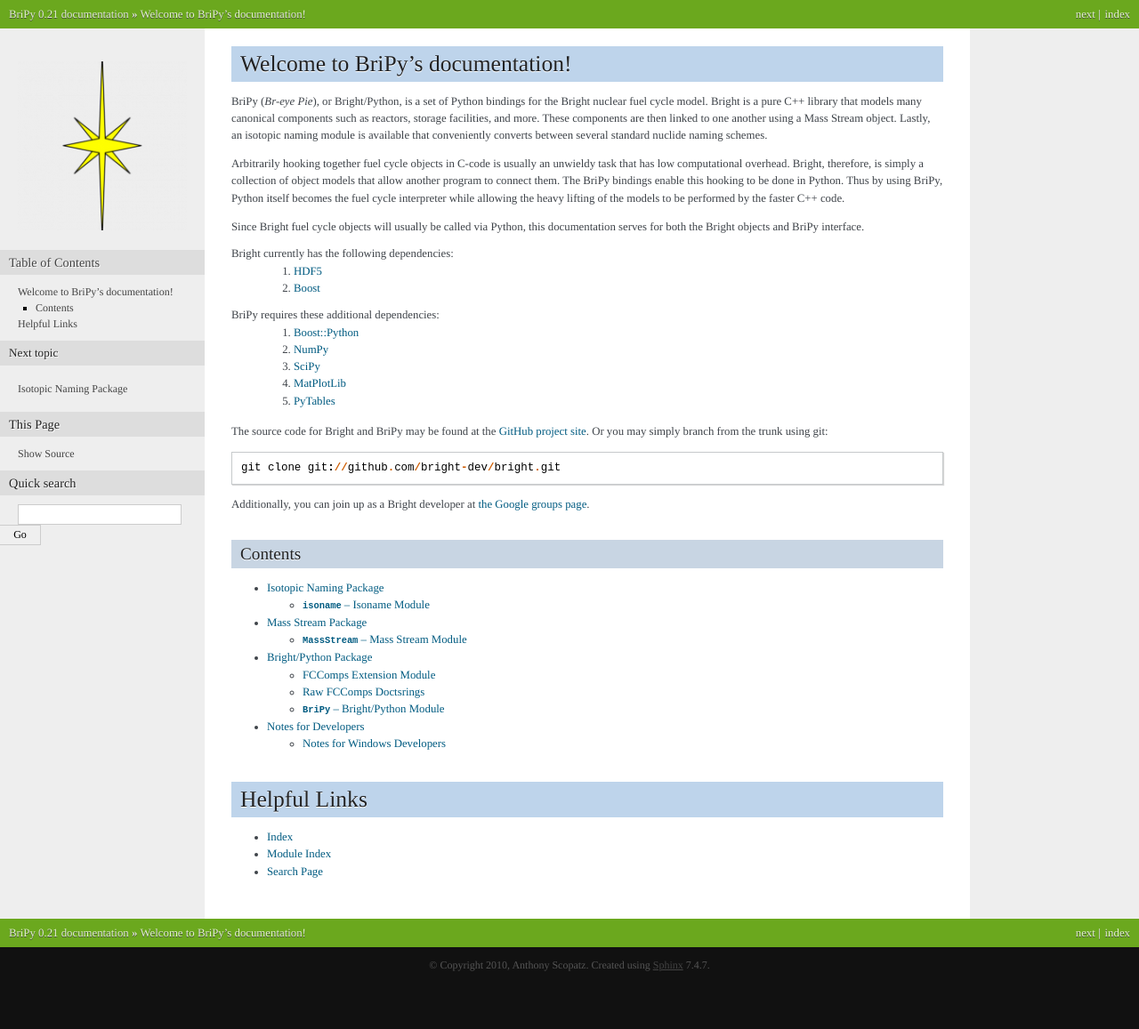
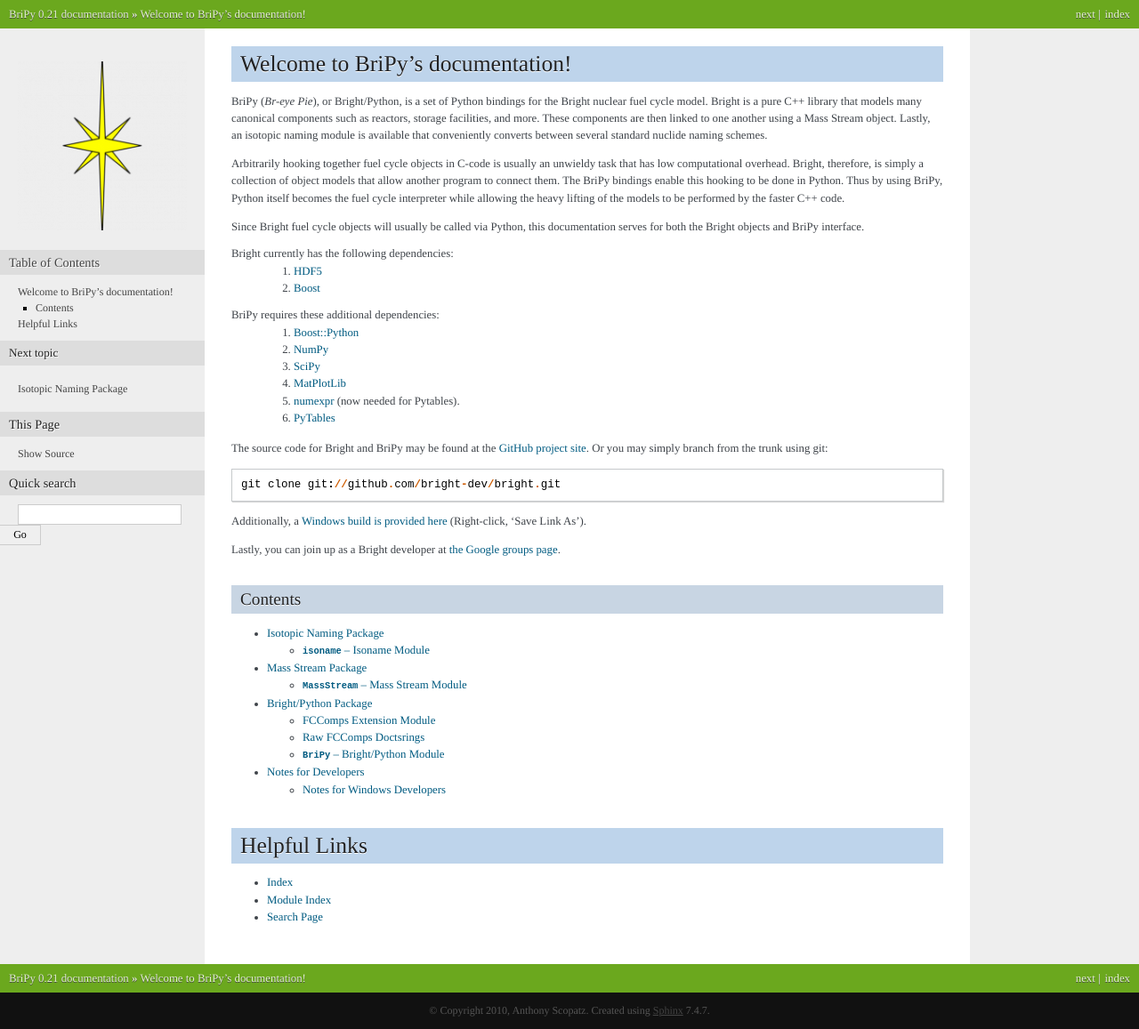
Before and after one commit to bright-dev/bright, a Sphinx documentation site: the page built from doc/source/index.rst, in a window 1280 px wide. Shown: the whole page at 89% size. Built offline with Sphinx 7.4.7, drawn with Linux system fonts in a browser that asks for light colours; formulas are drawn with MathJax 3; before the commit the page ends 1106 px from its top, so only the background shows below that.

Commit message:
Added link to Windows build on documentation frontpage.

```diff
--- a/doc/source/index.rst
+++ b/doc/source/index.rst
@@ -25,6 +25,7 @@ BriPy requires these additional dependencies:
    #. `NumPy <http://numpy.scipy.org/>`_
    #. `SciPy <http://www.scipy.org/>`_
    #. `MatPlotLib <http://matplotlib.sourceforge.net/>`_
+   #. `numexpr <http://code.google.com/p/numexpr/>`_ (now needed for Pytables).
    #. `PyTables <http://www.pytables.org/>`_
 
 The source code for Bright and BriPy may be found at the
@@ -33,7 +34,9 @@ Or you may simply branch from the trunk using git::
 
     git clone git://github.com/bright-dev/bright.git
 
-Additionally, you can join up as a Bright developer at
+Additionally, a `Windows build is provided here <http://github.com/bright-dev/bright/raw/master/BriPy/dist/BriPy-0.23.win32-py2.6.msi>`_ (Right-click, 'Save Link As').
+
+Lastly, you can join up as a Bright developer at
 `the Google groups page <http://groups.google.com/group/bright-dev>`_.
 
 --------
```
